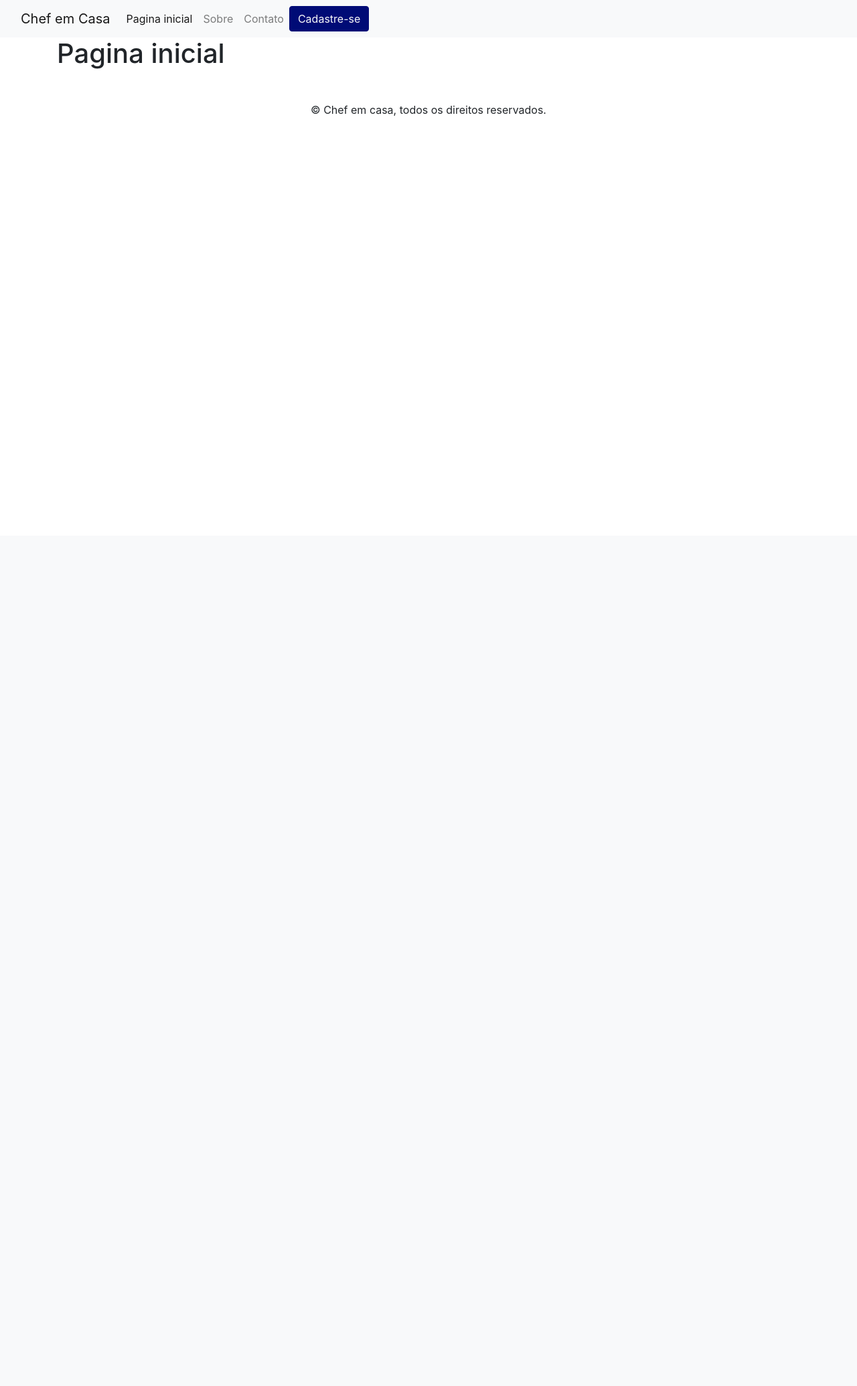
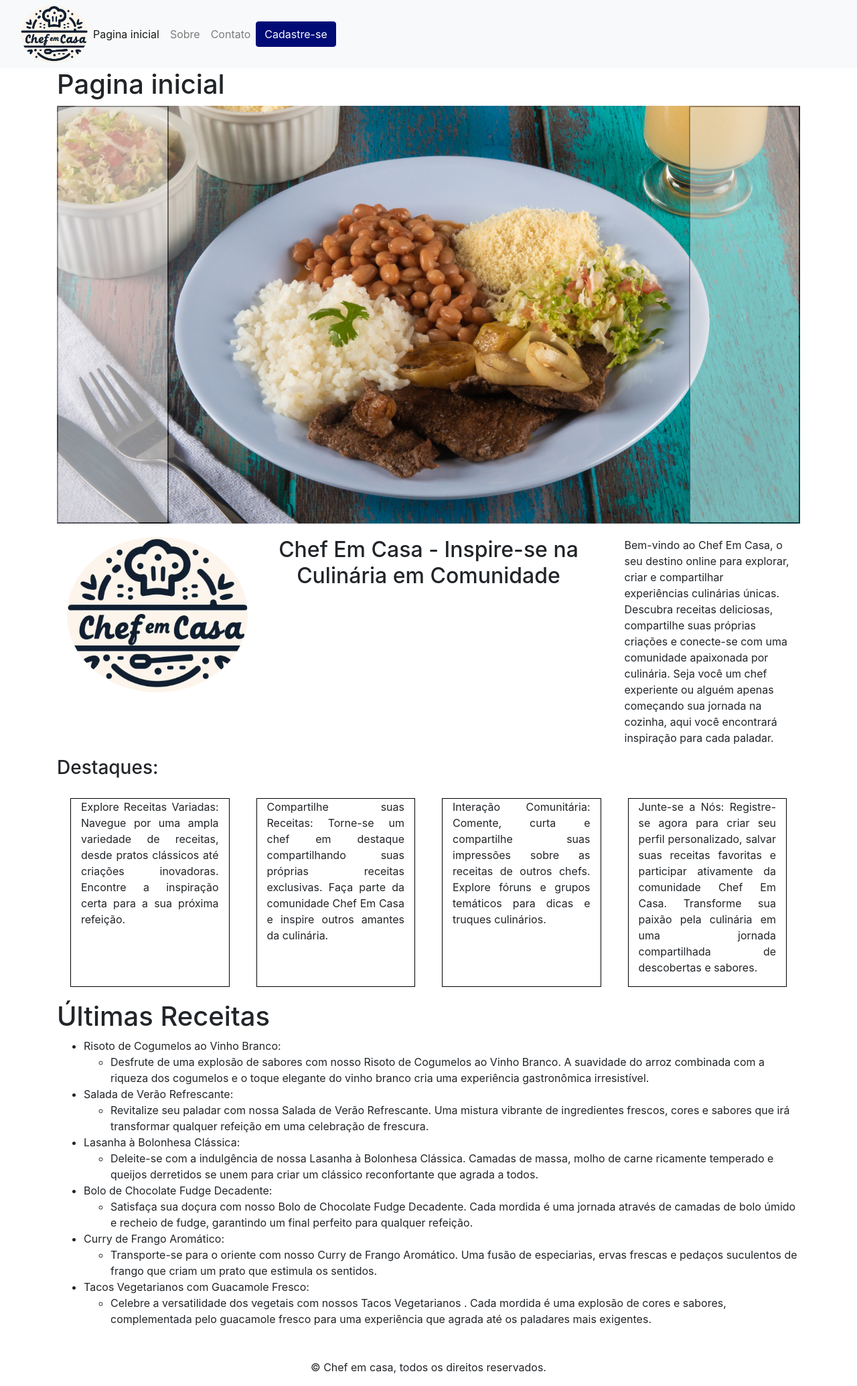
Before and after one commit to Jaime-junio/chefe-em-casa, a PHP site: page / in a window 1280 px wide. Shown: the whole page at 67% size. Before the commit the page ends 173 px from the top, so only its background shows below. Run offline with PHP 8.4, Linux system fonts and the light colour scheme.

Commit message:
atualizacao

```diff
--- a/components/header.php
+++ b/components/header.php
@@ -29,7 +29,7 @@
 <body>
 <nav class="navbar navbar-expand-lg navbar-light bg-light">
  <div class="container-fluid">
-    <a class="navbar-brand" href="#">Chef em Casa</a>
+    <img src="./src/img/logo.jpg" alt="logo" width="100px" style="border-radius: 50%;">
     <button class="navbar-toggler" type="button" data-bs-toggle="collapse" data-bs-target="#navbarSupportedContent" aria-controls="navbarSupportedContent" aria-expanded="false" aria-label="Toggle navigation">
       <span class="navbar-toggler-icon"></span>
     </button>
--- a/index.php
+++ b/index.php
@@ -6,6 +6,124 @@
 
 <main class="container">
   <h1>Pagina inicial</h1>
+  <div id="carouselExampleFade" class="carousel slide carousel-fade" data-ride="carousel">
+  <div class="carousel-inner">
+    <div class="carousel-item active">
+      <img src="./src/img/10.png" class="d-block w-100" alt="...">
+    </div>
+    <div class="carousel-item">
+      <img src="./src/img/11.png" class="d-block w-100" alt="...">
+    </div>
+    <div class="carousel-item">
+      <img src="./src/img/12.png" class="d-block w-100" alt="...">
+    </div>
+    <div class="carousel-item">
+      <img src="./src/img/13.png" class="d-block w-100" alt="...">
+    </div>
+    <div class="carousel-item">
+      <img src="./src/img/14.png" class="d-block w-100" alt="...">
+    </div>
+    <div class="carousel-item">
+      <img src="./src/img/15.png" class="d-block w-100" alt="...">
+    </div>
+  </div>
+  <button class="carousel-control-prev" type="button" data-target="#carouselExampleFade" data-slide="prev">
+    <span class="carousel-control-prev-icon" aria-hidden="true"></span>
+    <span class="sr-only">Previous</span>
+  </button>
+  <button class="carousel-control-next" type="button" data-target="#carouselExampleFade" data-slide="next">
+    <span class="carousel-control-next-icon" aria-hidden="true"></span>
+    <span class="sr-only">Next</span>
+  </button>
+</div>
+
+  <div class="textos">
+  <div class="container">
+  <div class="row">
+    <div class="col-sm-12 col-lg-3" style="text-align: justify; margin-top: 20px;">
+    <img src="./src/img/logo.jpg" alt="logo" width="270px" style="border-radius: 50%;">
+    </div>
+    <div class="col-sm-12 col-lg-6" style="margin-top: 20px; text-align: center;">
+    <h2>Chef Em Casa - Inspire-se na Culinária em Comunidade</h2>
+
+    </div>
+    <div class="col-sm-12 col-lg-3" style="margin-top: 20px;">
+    <p>Bem-vindo ao Chef Em Casa, o seu destino online para explorar, criar e compartilhar experiências culinárias únicas. Descubra receitas deliciosas, compartilhe suas próprias criações e conecte-se com uma comunidade apaixonada por culinária. Seja você um chef experiente ou alguém apenas começando sua jornada na cozinha, aqui você encontrará inspiração para cada paladar.</p>
+    </div>
+  </div>
+</div>
+    <h3>Destaques:</h3>
+
+    <div class="container">
+  <div class="row">
+    <div class="col-sm" style="text-align: justify; border: 1px solid black ; margin: 20px;">
+    <p>Explore Receitas Variadas:
+      Navegue por uma ampla variedade de receitas, desde pratos clássicos até criações inovadoras. Encontre a inspiração certa para a sua próxima refeição.
+    </p>
+    </div>
+    <div class="col-sm" style="text-align: justify; border: 1px solid black ; margin: 20px;">
+    <p>Compartilhe suas Receitas:
+      Torne-se um chef em destaque compartilhando suas próprias receitas exclusivas. Faça parte da comunidade Chef Em Casa e inspire outros amantes da culinária.
+    </p>
+    </div>
+    <div class="col-sm" style="text-align: justify; border: 1px solid black ; margin: 20px;">
+    <p>Interação Comunitária:
+      Comente, curta e compartilhe suas impressões sobre as receitas de outros chefs. Explore fóruns e grupos temáticos para dicas e truques culinários.
+    </p>
+    </div>
+    <div class="col-sm" style="text-align: justify; border: 1px solid black ; margin: 20px;">
+    <p>Junte-se a Nós:
+      Registre-se agora para criar seu perfil personalizado, salvar suas receitas favoritas e participar ativamente da comunidade Chef Em Casa. Transforme sua paixão pela culinária em uma jornada compartilhada de descobertas e sabores.
+    </p>
+    </div>
+  </div>
+</div>
+    <h1>Últimas Receitas</h3>
+    <ul>
+      <li>Risoto de Cogumelos ao Vinho Branco:
+        <ul>
+        <li>Desfrute de uma explosão de sabores com nosso Risoto de Cogumelos ao Vinho Branco.
+           A suavidade do arroz combinada com a riqueza dos cogumelos e o toque elegante do
+            vinho branco cria uma experiência gastronômica irresistível.</li>
+          </li>
+          </ul>
+      <li>Salada de Verão Refrescante:
+        <ul>
+        <li>Revitalize seu paladar com nossa Salada de Verão Refrescante.
+           Uma mistura vibrante de ingredientes frescos, cores e sabores
+            que irá transformar qualquer refeição em uma celebração de frescura.</li>
+          </li>
+          </ul>
+      <li>Lasanha à Bolonhesa Clássica:
+        <ul>
+        <li>Deleite-se com a indulgência de nossa Lasanha à Bolonhesa Clássica.
+           Camadas de massa, molho de carne ricamente temperado e queijos derretidos
+            se unem para criar um clássico reconfortante que agrada a todos.</li>
+          </li>
+          </ul>
+      <li>Bolo de Chocolate Fudge Decadente:
+        <ul>
+        <li>Satisfaça sua doçura com nosso Bolo de Chocolate Fudge Decadente.
+           Cada mordida é uma jornada através de camadas de bolo úmido e recheio de fudge,
+            garantindo um final perfeito para qualquer refeição.</li>
+          </li>
+          </ul>
+      <li>Curry de Frango Aromático:
+        <ul>
+        <li>Transporte-se para o oriente com nosso Curry de Frango Aromático.
+           Uma fusão de especiarias, ervas frescas e pedaços suculentos de frango
+            que criam um prato que estimula os sentidos.</li>
+        </li>
+        </ul>
+      <li>Tacos Vegetarianos com Guacamole Fresco:
+        <ul>
+        <li>Celebre a versatilidade dos vegetais com nossos Tacos Vegetarianos
+        . Cada mordida é uma explosão de cores e sabores, complementada pelo guacamole
+         fresco para uma experiência que agrada até os paladares mais exigentes.</li>
+        </li>
+        </ul>
+    </ul>
+  </div>
 
 </main>
 
--- a/register.php
+++ b/register.php
@@ -12,7 +12,7 @@
             Junte-se a mais nova comunidade de culinária do mundo!
         </p>
     </div>
-    <form action="register_post.php" method="$_POST">
+    <form action="register_post.php" method="post">
         <div class="form-group">
             <label for="name">Digite seu nome</label>
             <input type="text" name="name" id="name" class="form-control" required>
--- a/register_post.php
+++ b/register_post.php
@@ -4,7 +4,7 @@
     $server = 'localhost';
     $user = 'root';
     $password = '';
-    $database = 'mew_bank';
+    $database = 'new_bank';
 
     $conection = mysqli_connect($server,$user,$password,$database);
 
@@ -15,7 +15,7 @@
 }
 //conectDatabase();
 
-if($_SERVER["REQUEST_METHOD"] == "post"){
+if($_SERVER["REQUEST_METHOD"] == "POST"){
     $name = $_POST["name"];
     $email = $_POST["email"];
     $password = $_POST["password"];
```
Also changed, not shown: src/css/main.css, src/img/10.png (added), src/img/11.png (added), src/img/logo.jpg (added), 4 other files.
